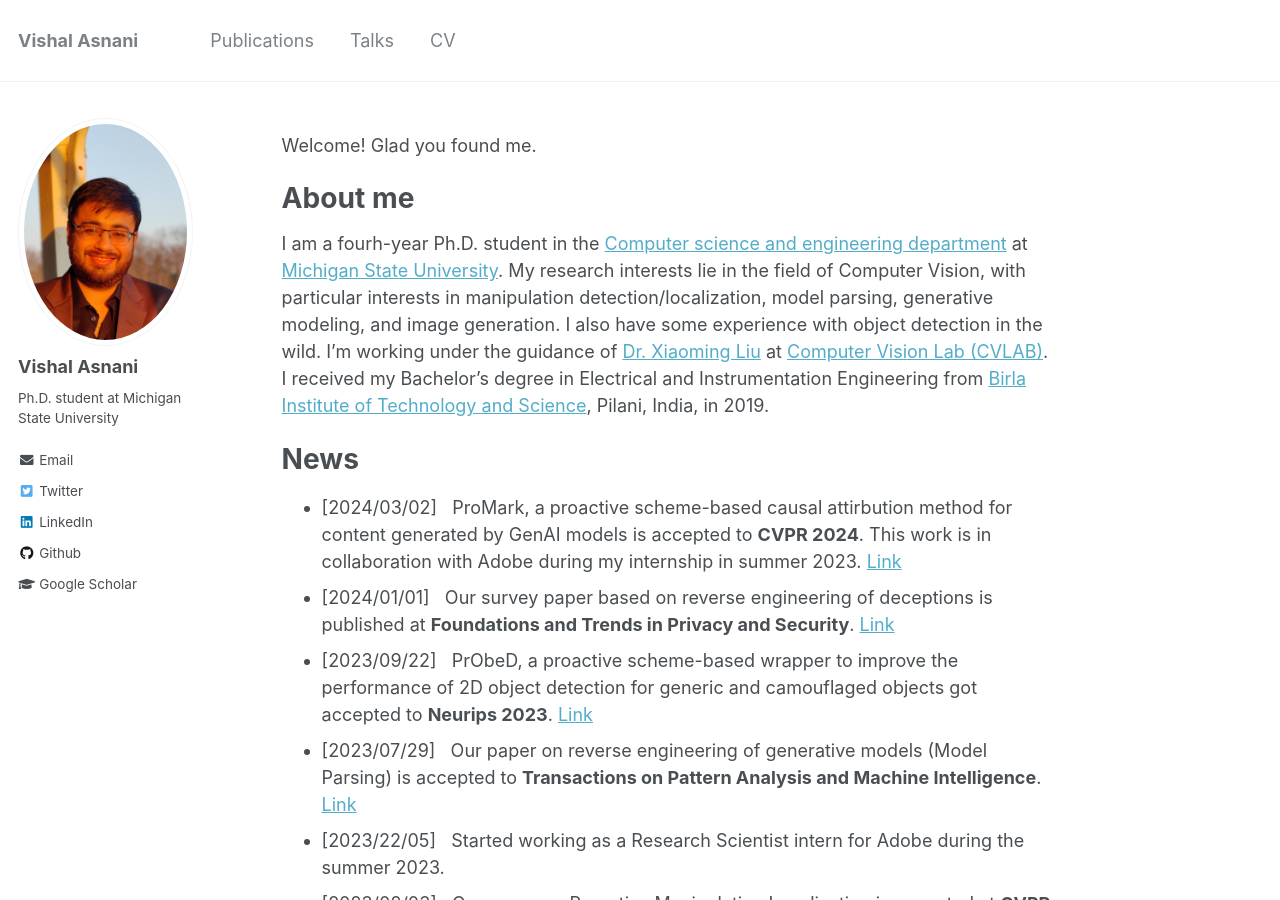
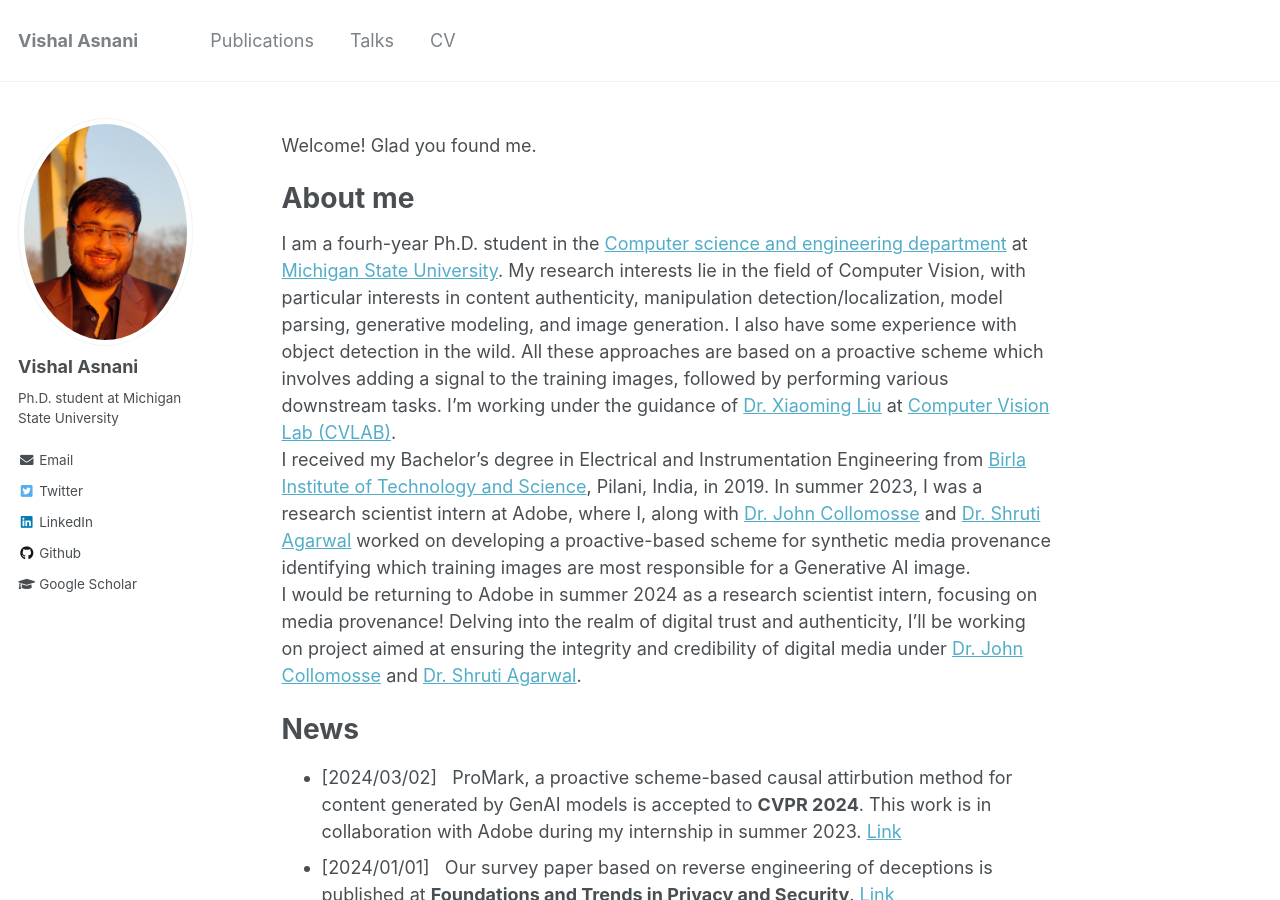
Before and after one commit to vishal3477/vishal3477.github.io, a Jekyll site: the page built from _pages/about.md, in a window 1280 px wide and 900 px high. Built offline with Jekyll 4.4.1, drawn with Linux system fonts in a browser that asks for light colours.

Commit message:
Update about.md

```diff
--- a/_pages/about.md
+++ b/_pages/about.md
@@ -12,8 +12,9 @@ Welcome! Glad you found me. <br/>
 
 About me
 ======
-I am a fourh-year Ph.D. student in the [Computer science and engineering department](http://www.cse.msu.edu/) at [Michigan State University](https://www.msu.edu/). My research interests lie in the field of Computer Vision, with particular interests in manipulation detection/localization, model parsing, generative modeling, and image generation. I also have some experience with object detection in the wild. I'm working under the guidance of [Dr. Xiaoming Liu](http://www.cse.msu.edu/~liuxm/index2.html) at [Computer Vision Lab (CVLAB)](http://cvlab.cse.msu.edu/). <br/>
-I received my Bachelor’s degree in Electrical and Instrumentation Engineering from [Birla Institute of Technology and Science](https://www.bits-pilani.ac.in/), Pilani, India, in 2019.
+I am a fourh-year Ph.D. student in the [Computer science and engineering department](http://www.cse.msu.edu/) at [Michigan State University](https://www.msu.edu/). My research interests lie in the field of Computer Vision, with particular interests in content authenticity, manipulation detection/localization, model parsing, generative modeling, and image generation. I also have some experience with object detection in the wild. All these approaches are based on a proactive scheme which involves adding a signal to the training images, followed by performing various downstream tasks. I'm working under the guidance of [Dr. Xiaoming Liu](http://www.cse.msu.edu/~liuxm/index2.html) at [Computer Vision Lab (CVLAB)](http://cvlab.cse.msu.edu/). <br/>
+I received my Bachelor’s degree in Electrical and Instrumentation Engineering from [Birla Institute of Technology and Science](https://www.bits-pilani.ac.in/), Pilani, India, in 2019. In summer 2023, I was a research scientist intern at Adobe, where I, along with [Dr. John Collomosse](https://research.adobe.com/person/john-collomosse/) and [Dr. Shruti Agarwal](https://agarwalshruti15.github.io/) worked on developing a proactive-based scheme for synthetic media provenance identifying which training images are most responsible for a Generative AI image. <br/>
+I would be returning to Adobe in summer 2024 as a research scientist intern, focusing on media provenance! Delving into the realm of digital trust and authenticity, I'll be working on project aimed at ensuring the integrity and credibility of digital media under [Dr. John Collomosse](https://research.adobe.com/person/john-collomosse/) and [Dr. Shruti Agarwal](https://agarwalshruti15.github.io/).
 
 News
 ======
```
